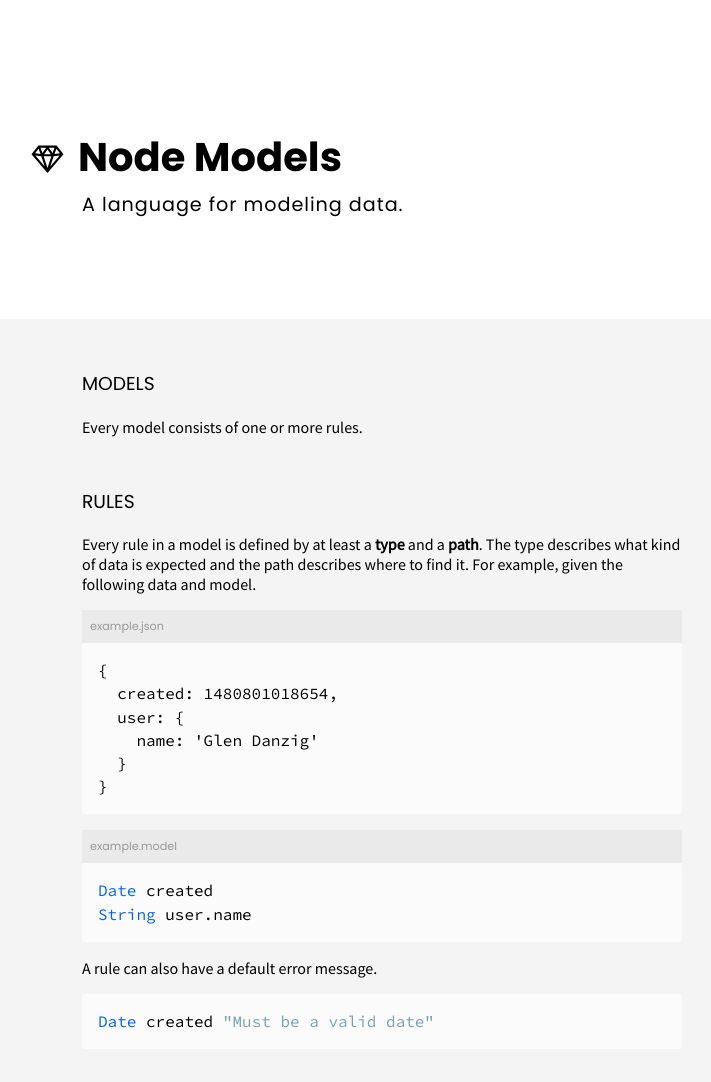
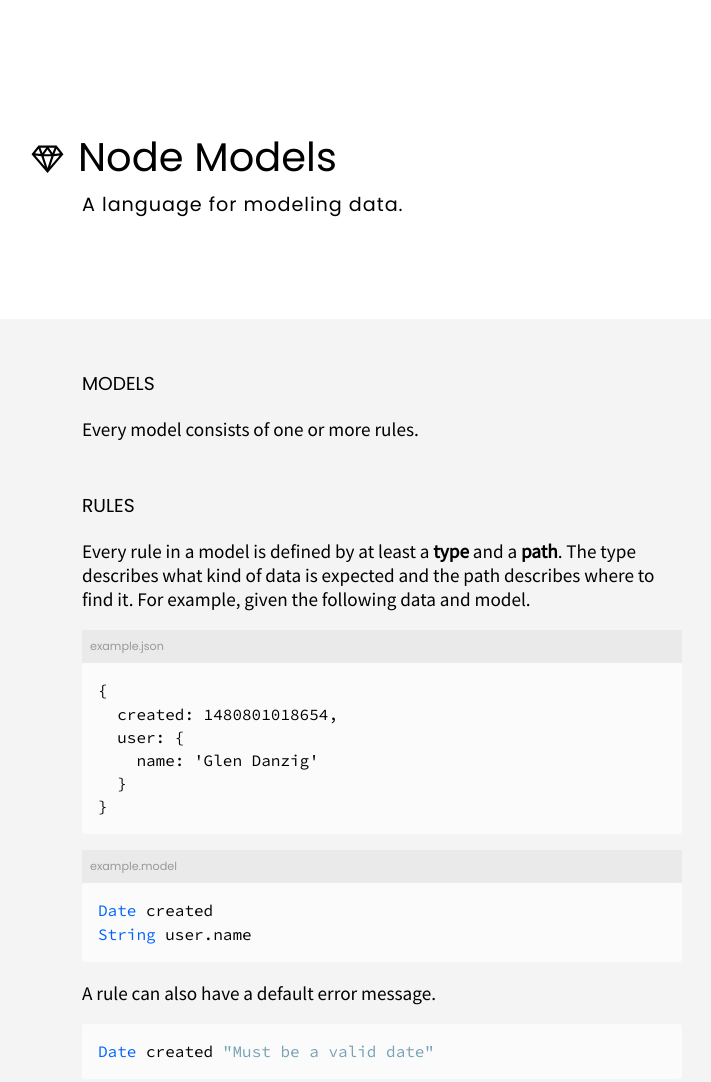
Before and after one commit to voltraco/dml, a website: page docs/index.html in a window 1280 px wide. Shown: the top 1082 px of the page, without its empty margins (110-821 px from the left). Drawn offline with Linux system fonts and the light colour scheme; files that its build step writes are made by us from their sources; files whose address does not match are found by name.

Commit message:
more docs wip

```diff
--- a/docs/index.css
+++ b/docs/index.css
@@ -38,7 +38,7 @@ header {
 
 h1, h2, h3, h4 {
   font-family: 'Poppins', sans-serif;
-  font-weight: 700;
+  font-weight: 400;
 }
 
 h1 {
@@ -74,6 +74,10 @@ h4 {
   margin: 0;
 }
 
+p {
+  font-size: 1.2em;
+}
+
 pre {
   margin-top: 0px;
   font-family: 'Source Code Pro', monospace;
```
